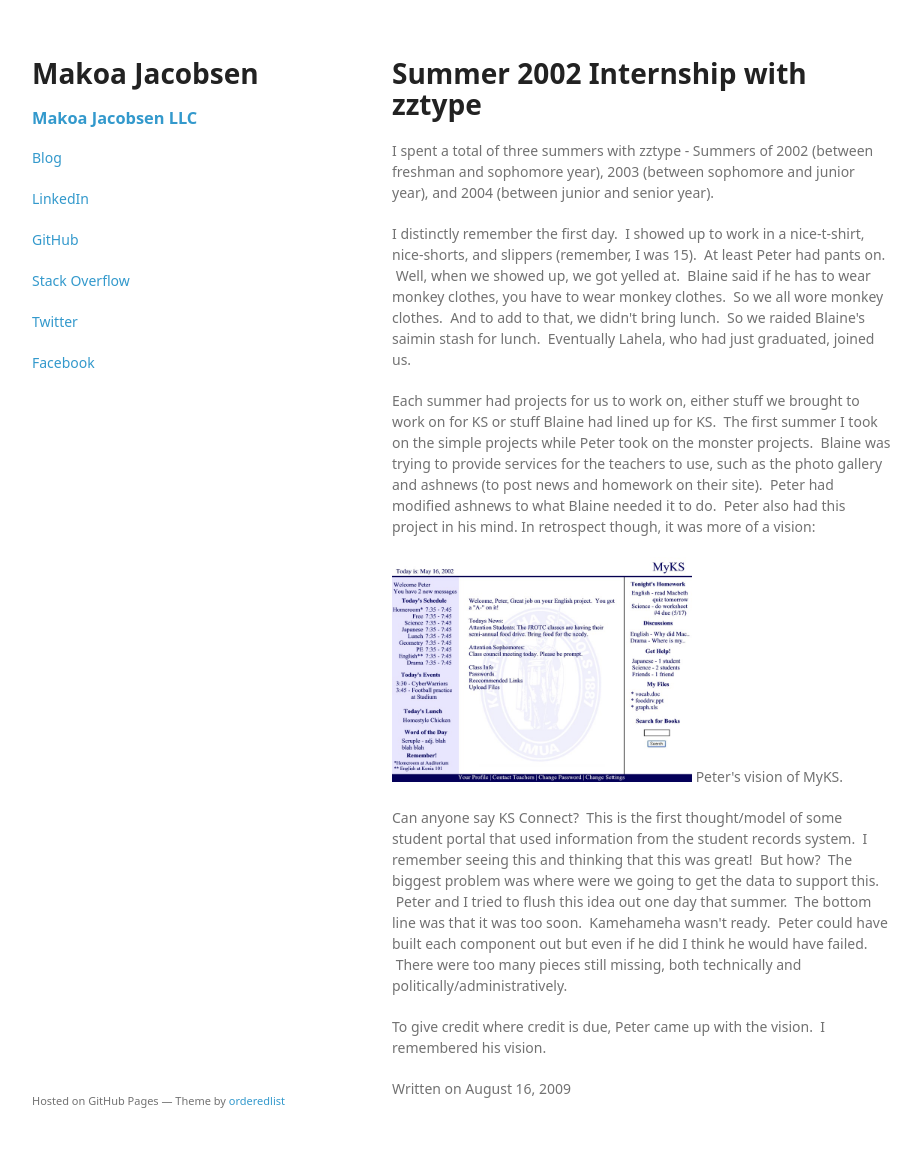
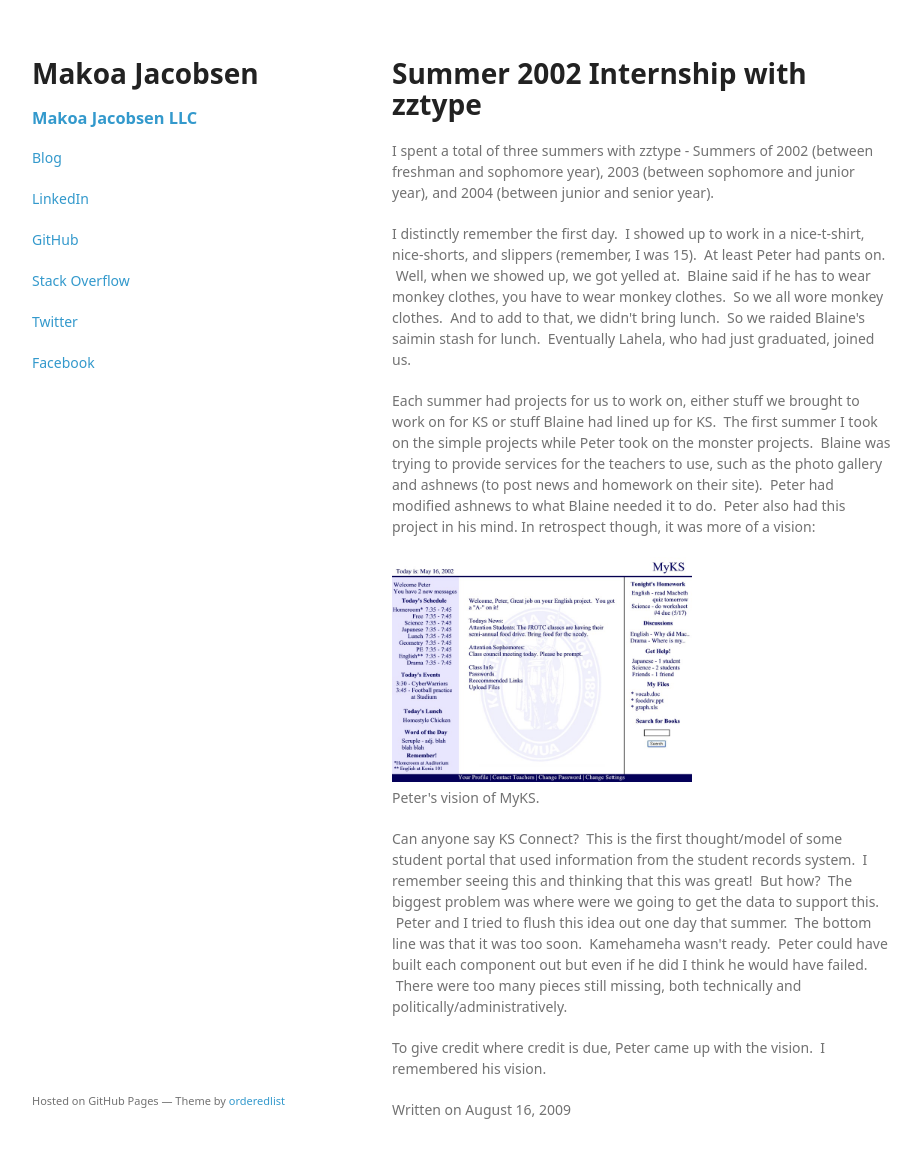
Before and after one commit to makoa/makoa.github.io, a Jekyll site: the page built from _posts/2009-08-16-summer-internships-with-zztype.html, in a window 1280 px wide and 1180 px high. Shown: the top 1158 px of the window, without its empty margins (178-1099 px from the left). Built offline with Jekyll 4.4.1, drawn with Linux system fonts in a browser that asks for light colours; comment, search, counter and statistics services are not loaded.

Commit message:
Fix caption.

```diff
--- a/_posts/2009-08-16-summer-internships-with-zztype.html
+++ b/_posts/2009-08-16-summer-internships-with-zztype.html
@@ -22,6 +22,6 @@ comments: []
 <p>I spent a total of three summers with zztype - Summers of 2002 (between freshman and sophomore year), 2003 (between sophomore and junior year), and 2004 (between junior and senior year).</p>
 <p>I distinctly remember the first day.  I showed up to work in a nice-t-shirt, nice-shorts, and slippers (remember, I was 15).  At least Peter had pants on.  Well, when we showed up, we got yelled at.  Blaine said if he has to wear monkey clothes, you have to wear monkey clothes.  So we all wore monkey clothes.  And to add to that, we didn't bring lunch.  So we raided Blaine's saimin stash for lunch.  Eventually Lahela, who had just graduated, joined us.</p>
 <p>Each summer had projects for us to work on, either stuff we brought to work on for KS or stuff Blaine had lined up for KS.  The first summer I took on the simple projects while Peter took on the monster projects.  Blaine was trying to provide services for the teachers to use, such as the photo gallery and ashnews (to post news and homework on their site).  Peter had modified ashnews to what Blaine needed it to do.  Peter also had this project in his mind. In retrospect though, it was more of a vision:</p>
-<p><a href="{{ site.url }}/assets/2009-08-16-beta.jpg"><img  src="{{ site.url }}/assets/2009-08-16-beta.jpg" alt="Peter's vision of MyKS." width="300" height="225" /></a> Peter's vision of MyKS.</p>
+<p><a href="{{ site.url }}/assets/2009-08-16-beta.jpg"><img  src="{{ site.url }}/assets/2009-08-16-beta.jpg" alt="Peter's vision of MyKS." width="300" height="225" /></a><br />Peter's vision of MyKS.</p>
 <p>Can anyone say KS Connect?  This is the first thought/model of some student portal that used information from the student records system.  I remember seeing this and thinking that this was great!  But how?  The biggest problem was where were we going to get the data to support this.  Peter and I tried to flush this idea out one day that summer.  The bottom line was that it was too soon.  Kamehameha wasn't ready.  Peter could have built each component out but even if he did I think he would have failed.  There were too many pieces still missing, both technically and politically/administratively.</p>
 <p>To give credit where credit is due, Peter came up with the vision.  I remembered his vision.</p>
```
